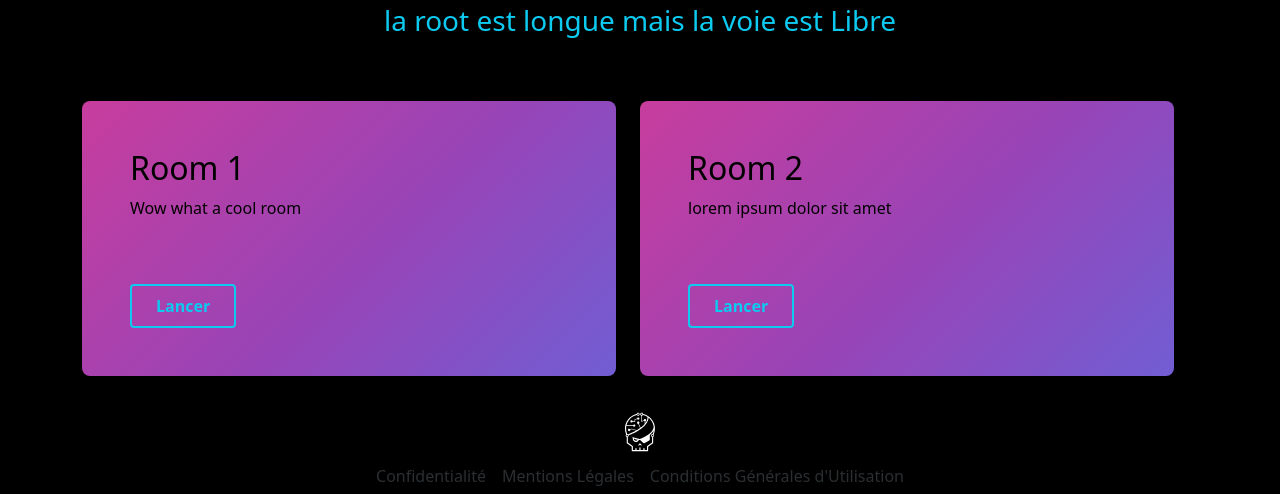
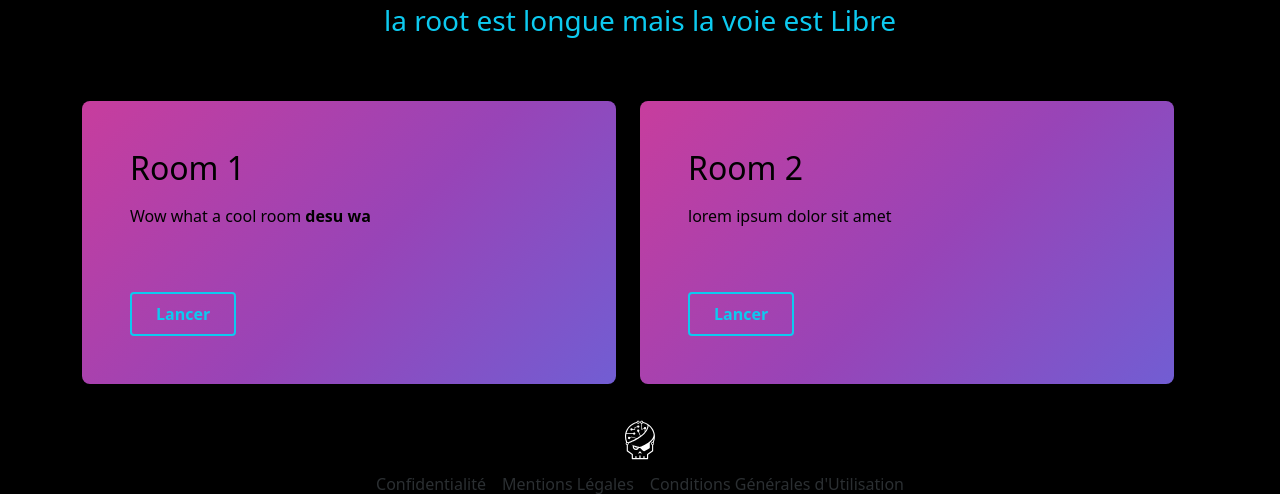
Before and after one commit to Matthieu-LAURENT39/FlagQuest, a Flask app: page / in a window 1280 px wide. Shown: the part 341-835 px from the top of the page. Run offline with Flask 2, Linux system fonts and the light colour scheme; a user stored in the database is signed in; data comes from the database, SQL or seed files in the repository.

Commit message:
Ajout de markdown dans la description de la room

```diff
--- a/main.py
+++ b/main.py
@@ -26,7 +26,7 @@ with app.app_context():
     if room is None:
         room = Room(
             name="Room 1",
-            description="Wow what a cool room",
+            description="Wow what a cool room **desu wa**",
             url_name="room1",
             instructions="# Header 1\n**Hello**, desu wa. J'adore [youtube](https://youtube.com)",
         )
--- a/templates/macros/_acceuil.jinja
+++ b/templates/macros/_acceuil.jinja
@@ -2,7 +2,7 @@
 <div class="col-md-6 py-3">
     <div class="background_effect h-100 p-5 bg-light rounded-3  text-black">
         <h2>{{name|e}}</h2>
-        <p>{{description|e}}</p>
+        <p>{{description|markdown}}</p>
         <a href="/room/{{template_name}}" class="btn rounded-1 border-2 active text-info fw-semibold px-4 py-2 mt-5"
             role="button">Lancer</a>
     </div>
```
